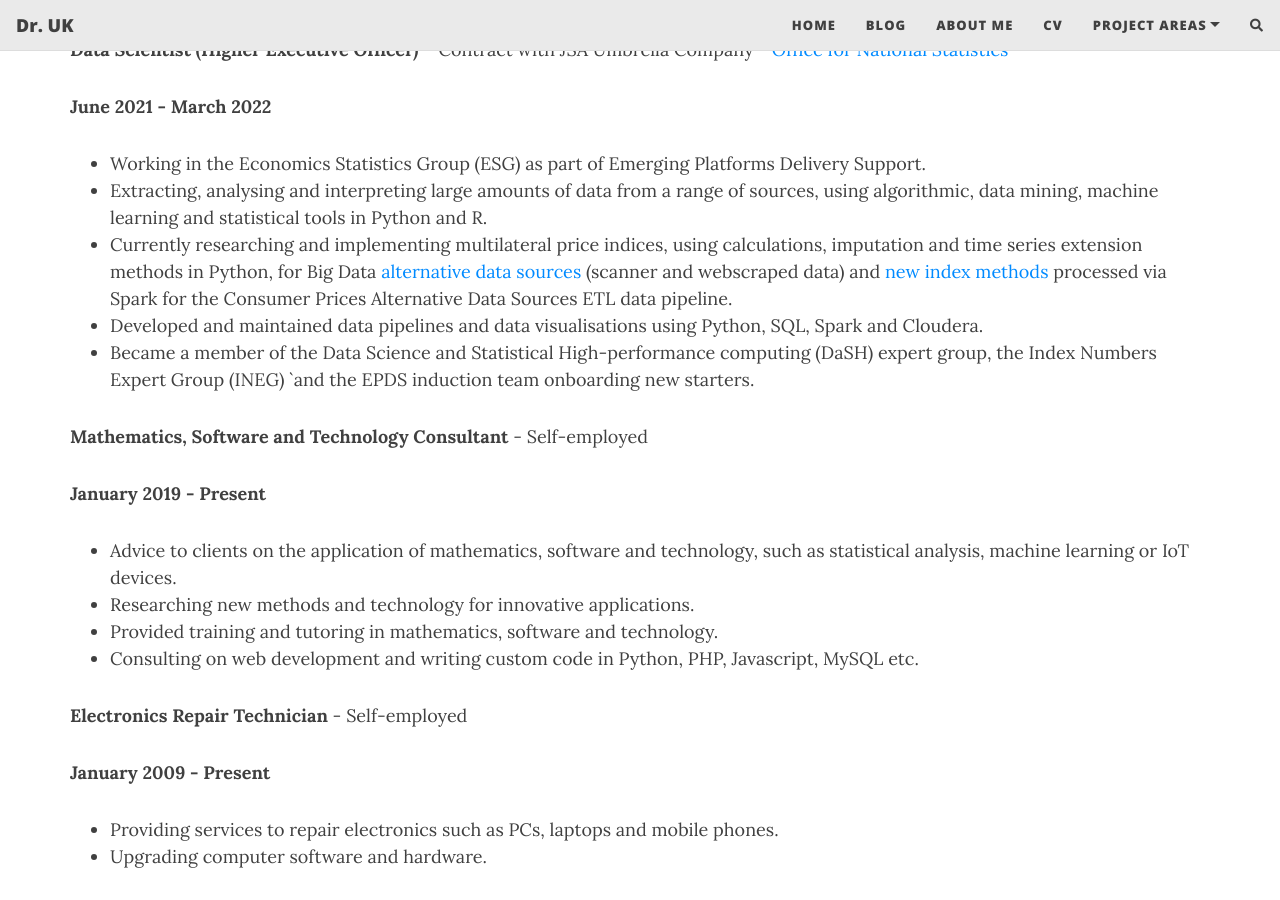
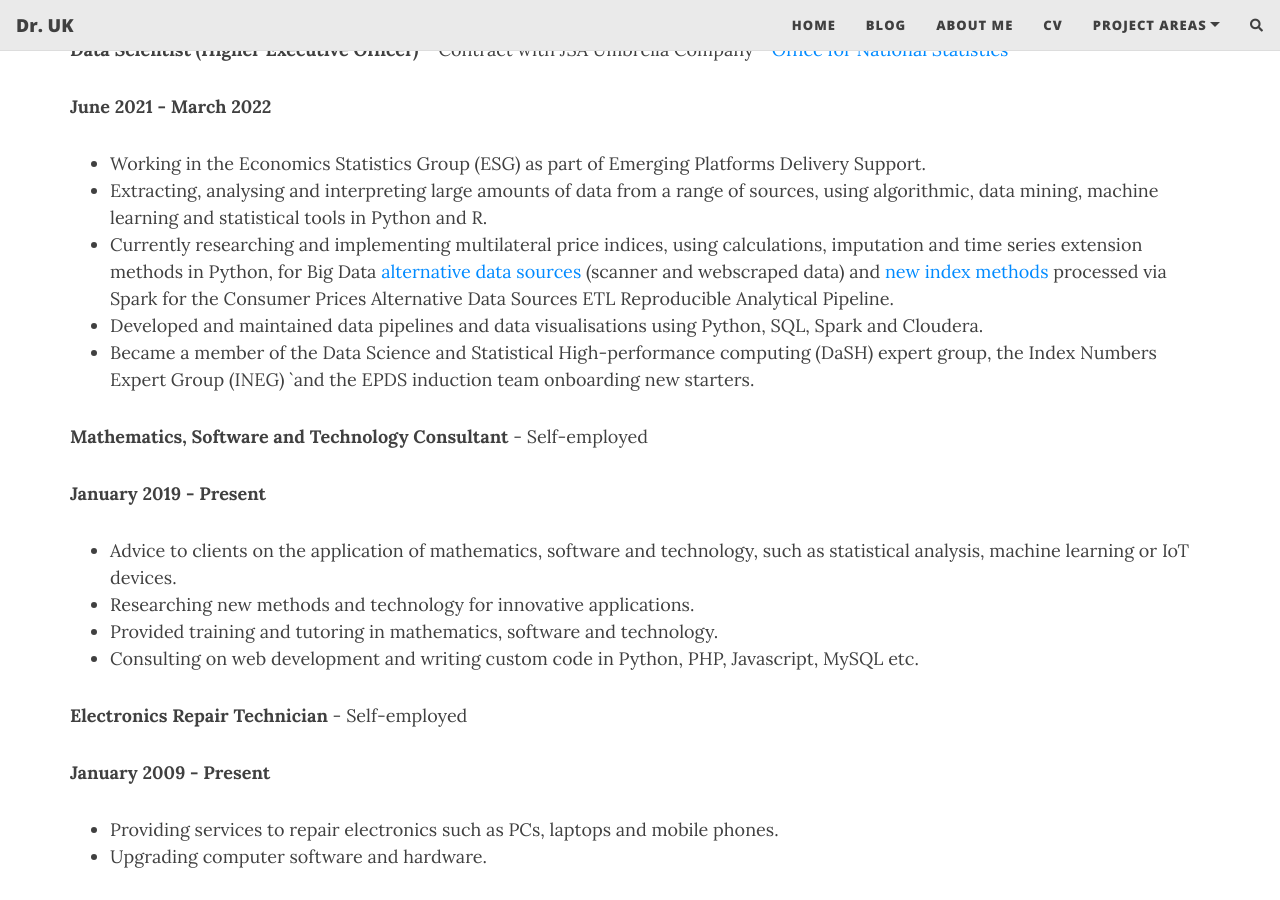
Before and after one commit to drrobotk/drrobotk.github.io, a Jekyll site: the page built from cv.md, in a window 1280 px wide and 900 px high, scrolled down 2507 px. Built offline with Jekyll 4.4.1, drawn with Linux system fonts in a browser that asks for light colours; nearby versions of some CDN libraries; comment, search, counter and statistics services are not loaded.

Commit message:
Update aboutme and cv.

```diff
--- a/cv.md
+++ b/cv.md
@@ -73,7 +73,7 @@
 **June 2021 - March 2022**
 -   Working in the Economics Statistics Group (ESG) as part of Emerging Platforms Delivery Support.
 -   Extracting, analysing and interpreting large amounts of data from a range of sources, using algorithmic, data mining, machine learning and statistical tools in Python and R.
--   Currently researching and implementing multilateral price indices, using calculations, imputation and time series extension methods in Python, for Big Data [alternative data sources](https://www.ons.gov.uk/economy/inflationandpriceindices/articles/introducingalternativedataintoconsumerpricestatisticsaggregationandweights/2021-11-09) (scanner and webscraped data) and [new index methods](https://www.ons.gov.uk/economy/inflationandpriceindices/articles/newindexnumbermethodsinconsumerpricestatistics/2020-09-01) processed via Spark for the Consumer Prices Alternative Data Sources ETL data pipeline.
+-   Currently researching and implementing multilateral price indices, using calculations, imputation and time series extension methods in Python, for Big Data [alternative data sources](https://www.ons.gov.uk/economy/inflationandpriceindices/articles/introducingalternativedataintoconsumerpricestatisticsaggregationandweights/2021-11-09) (scanner and webscraped data) and [new index methods](https://www.ons.gov.uk/economy/inflationandpriceindices/articles/newindexnumbermethodsinconsumerpricestatistics/2020-09-01) processed via Spark for the Consumer Prices Alternative Data Sources ETL Reproducible Analytical Pipeline.
 -   Developed and maintained data pipelines and data visualisations using Python, SQL, Spark and Cloudera.
 -   Became a member of the Data Science and Statistical High-performance computing (DaSH) expert group, the Index Numbers Expert Group (INEG) \`and the EPDS induction team onboarding new starters.
 
```
